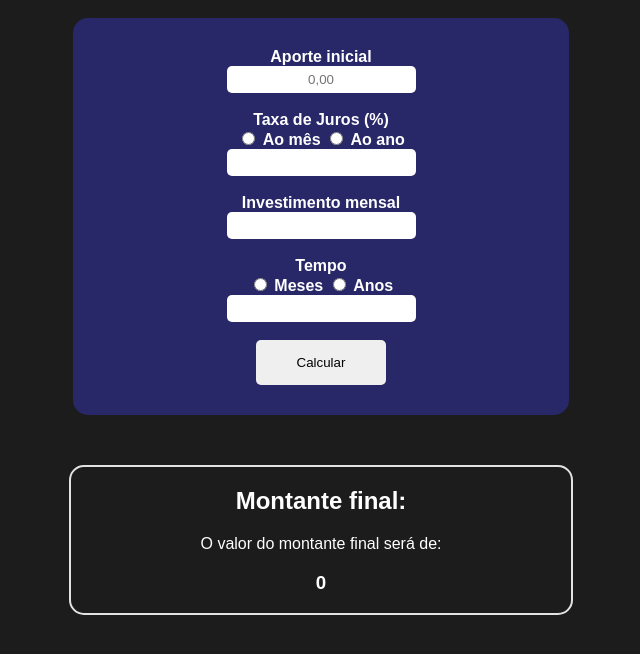
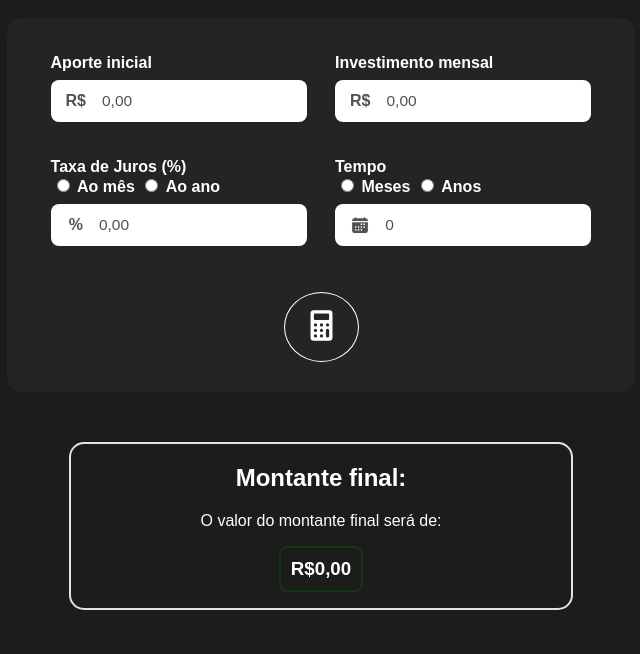
Before and after one commit to aleufi/CalculadoraFinanceira, a plain HTML site: page index.html in a window 1280 px wide. Shown: the part 140-794 px from the top of the page, without its empty margins (319-959 px from the left). Drawn offline with nearby package versions, Linux system fonts and the light colour scheme.

Commit message:
Montante Done

```diff
--- a/index.html
+++ b/index.html
@@ -15,12 +15,13 @@
 
         <h1>Calcular Montante</h1>
 
+        <div id="tabela">
             <form action="">
 
                 <fieldset>
 
                     <label>Aporte inicial</label> <br>
-                <input type="number" id="dado1" value="" placeholder="0,00">
+                    <div id="textoBox"> <p>R$</p> <input type="number" id="dado1" value="" placeholder="0,00"> </div>
 
                     <br>
                     <br>
@@ -32,13 +33,16 @@
                     <input type="radio" name="tempo2" id="anos2" class="radio">
                     <label>Ao ano</label> <br>
 
-                <input type="number" id="dado2" value="" step=".01">
+                    <div id="textoBox"> <p>%</p> <input type="number" id="dado2" value="" step=".01" placeholder="0,00"> </div>
 
                     <br>
                     <br>
 
+                </fieldset>
+
+                <fieldset>
                     <label>Investimento mensal</label> <br>
-                <input type="number" id="dado3">
+                    <div id="textoBox"> <p>R$</p> <input type="number" id="dado3" placeholder="0,00"> </div>
 
                     <br>
                     <br>
@@ -53,28 +57,33 @@
 
                     <br>
 
-                <input type="number" id="dado4" value="">
+                    <div id="textoBox"> <p></p> <ion-icon name="calendar"></ion-icon> <input type="number" id="dado4" value="" placeholder="0"></div>
 
                     <br>
                     <br>
-
-                <button type="button" onclick="enviar()">Calcular</button>
-
                 </fieldset>
 
+            </form>
 
-        </form>
+            <div id="botao">
+                <button type="button" onclick="enviar()"><ion-icon name="calculator"></ion-icon></button>
+            </div>
+
+        </div>
+
+
 
         <div id="divMontante">
 
             <h2>Montante final:</h2>
 
-            <p>O valor do montante final será de: <h3 id="montanteFinalText">0</h3></p>
+            <p>O valor do montante final será de: <h3 id="montanteFinalText">R$0,00</h3></p>
 
         </div>
 
         <script src="script.js"></script>
-
+        <script type="module" src="https://unpkg.com/ionicons@7.1.0/dist/ionicons/ionicons.esm.js"></script>
+        <script nomodule src="https://unpkg.com/ionicons@7.1.0/dist/ionicons/ionicons.js"></script>
 
     </body>
 
--- a/script.js
+++ b/script.js
@@ -1,9 +1,6 @@
 
 divMontante = document.getElementById("divMontante");
 montanteText = document.getElementById("montanteFinalText");
-
-
-
 
 function enviar(){
     capital = document.getElementById("dado1").valueAsNumber;
@@ -25,6 +22,8 @@ function enviar(){
         montante = invMensal * (((1 + taxaJuros2) ** (tempo * 12) - 1) / (taxaJuros2)) + capital * (1 + taxaJuros2) ** (tempo * 12);
     }
 
+
+
     montanteText.textContent = "R$" + montante.toLocaleString("pt-BR", {minimumFractionDigits: 2, maximumFractionDigits: 2});
 
 }
--- a/style.css
+++ b/style.css
@@ -13,24 +13,51 @@ h1{
     text-align: center;
 }
 
+h3{
+    margin: auto;
+    width: fit-content;
+    padding: 10px;
+    border-radius: 8px;
+    border: 2px solid rgba(0, 128, 0, 0.25);
+}
+
+ion-icon{
+    margin-left: -10px;
+    font-size: 18px;
+}
+
+
 body{
+    margin-bottom: 100px;
+    margin: 100px 100px;
     color: white;
     background-color: #1c1c1c;
 }
 
+#tabela{
+    height: fit-content;
+    width: fit-content;
+    margin:auto;
+    background-color: #242424;
+    padding: 30px;
+    border-radius: 15px;
+}
+
 form{
-    max-width: 500px;
-    margin:auto;
-    padding: 0px 30px;
+    display: flex;
+    flex-direction: row;
+    justify-content: center;
 }
+
+@media (max-width: 720px){
+    form {
+        flex-direction: column;
+    }
+}
+
 
 fieldset{
     border: none;
-    border-radius: 15px;
-    background-color: rgb(40, 40, 105);
-    padding: 30px;
-
-    text-align: center;
 }
 
 label{
@@ -38,10 +65,44 @@ label{
 }
 
 input{
-    padding: 6px;
-    text-align: center;
+    background-color: transparent;
+    text-align: left;
     border: none;
     border-radius: 5px;
+    margin-left: 6px;
+    font-size: 15.5px;
+}
+
+input::placeholder{
+    color: rgb(82, 82, 82);
+}
+
+input:focus{
+    outline: none;
+}
+
+#textoBox{
+    display: flex;
+    flex-direction: row;
+    color: rgb(82, 82, 82);
+    margin-top: 8px;
+    padding: 0px 0px 0px 10px;
+    background-color: white;
+    border-radius: 8px;
+
+    align-items: center;
+    justify-content: center;
+}
+
+#textoBox *{
+    padding: 5px;
+}
+
+#textoBox p{
+    line-height: 0%;
+    margin: none;
+    padding: none;
+    font-weight: bold;
 }
 
 .radio{
@@ -51,14 +112,28 @@ input{
 button{
     padding: 15px;
     border: none;
-    border-radius: 5px;
-    width: 130px;
+    border-radius: 50%;
+    height: fit-content;
+    width: 75px;
+    background-color: transparent;
+    color: white;
+    border: 1px solid white;
 
-    transition: background 0.15s;
+    transition: background 0.15s, border 0.15s;
+}
+
+#botao{
+    text-align: center;
+}
+
+#botao ion-icon{
+    margin: 0;
+    font-size: 35px;
 }
 
 button:hover{
-    background-color: rgb(154, 154, 255);
+    border: 1px solid green;
+    background-color: green;
     cursor: pointer;
 }
 
```
Lines whose indentation alone changed are shown as unchanged.
